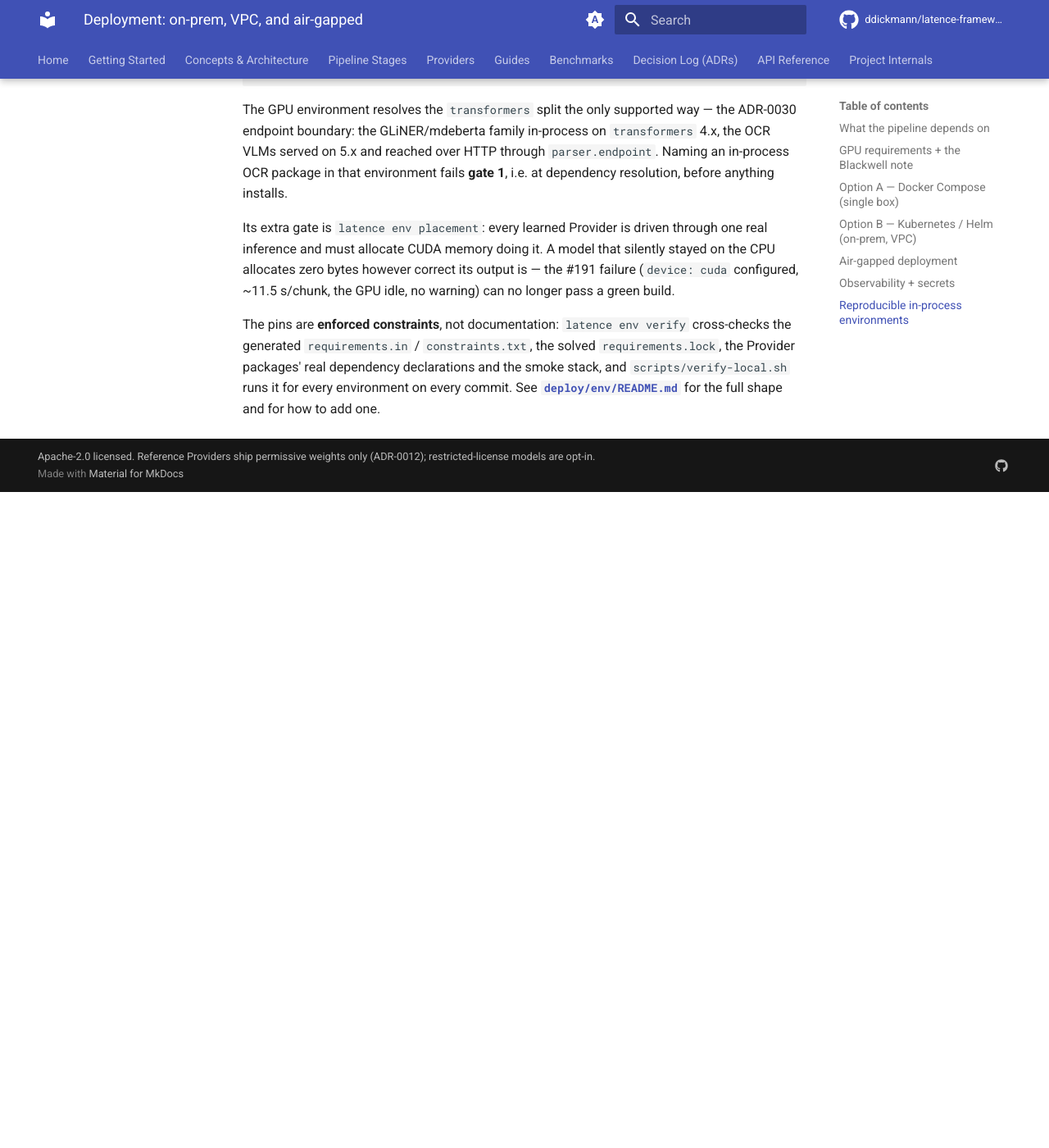
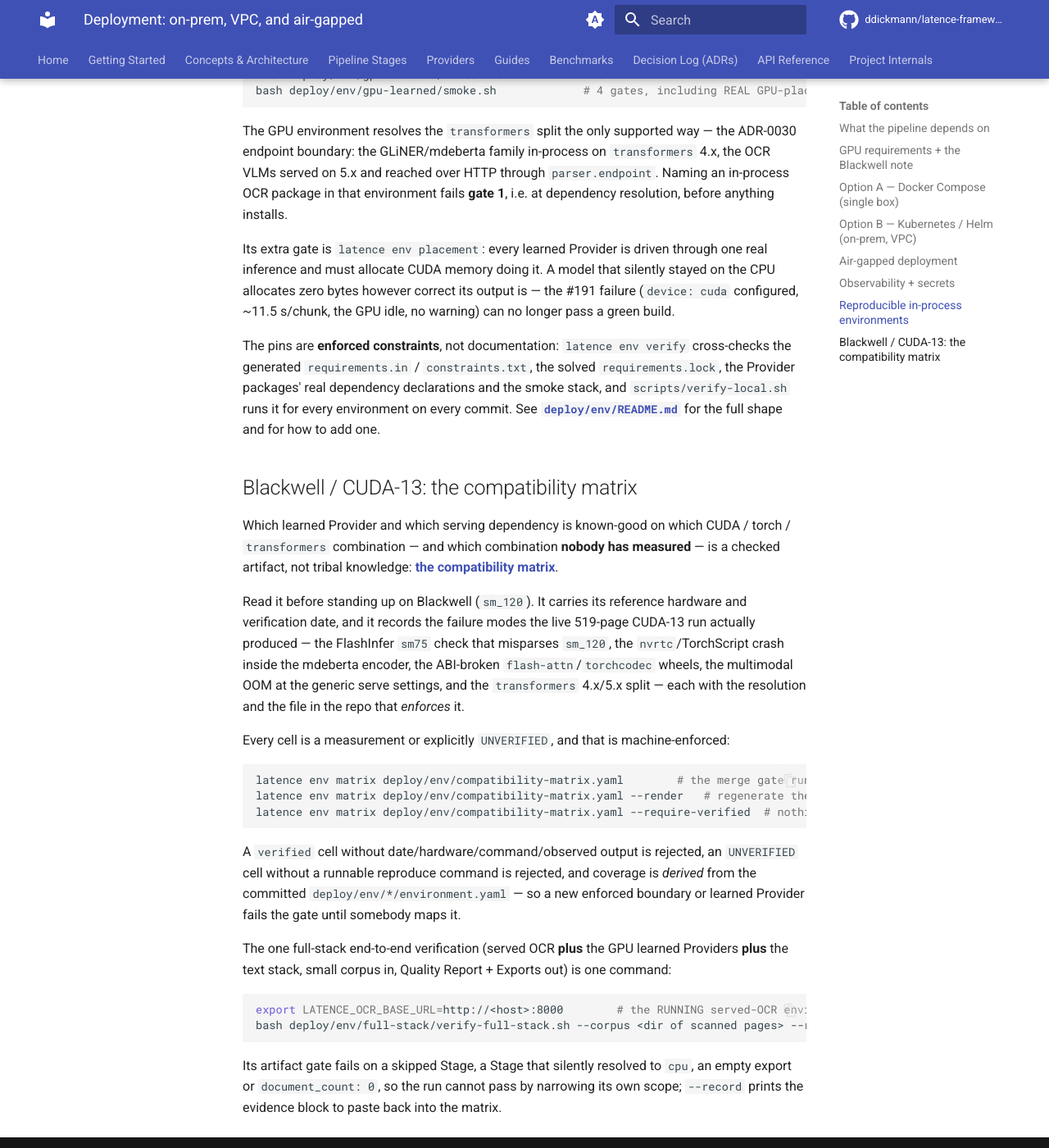
Before and after one commit to ddickmann/latence, an MkDocs documentation site: the page built from docs/deployment.md, in a window 1280 px wide and 1400 px high, scrolled down 5308 px. Shown: the whole window at 82% size. Built offline with MkDocs 1.6.1 and Material for MkDocs 9.7.7, drawn with Linux system fonts in a browser that asks for light colours; comment, search, counter and statistics services are not loaded; before the commit the page ends 5908 px from its top, so only the background shows below that; some of the changed text lies outside the part shown.

Commit message:
docs(compat): #199 publish the matrix with the deploy docs + wire it into the merge gate

````diff
--- a/docs/deployment.md
+++ b/docs/deployment.md
@@ -14,6 +14,7 @@ Contents:
 - [Air-gapped deployment](#air-gapped-deployment)
 - [Observability + secrets](#observability--secrets)
 - [Reproducible in-process environments](#reproducible-in-process-environments)
+- [Blackwell / CUDA-13: the compatibility matrix](#blackwell--cuda-13-the-compatibility-matrix)
 
 ## What the pipeline depends on
 
@@ -213,3 +214,41 @@ generated `requirements.in` / `constraints.txt`, the solved `requirements.lock`,
 packages' real dependency declarations and the smoke stack, and `scripts/verify-local.sh` runs it
 for every environment on every commit. See **[`deploy/env/README.md`](https://github.com/ddickmann/latence-framework/blob/main/deploy/env/README.md)**
 for the full shape and for how to add one.
+
+## Blackwell / CUDA-13: the compatibility matrix
+
+Which learned Provider and which serving dependency is known-good on which CUDA / torch /
+`transformers` combination — and which combination **nobody has measured** — is a checked artifact,
+not tribal knowledge: **[the compatibility matrix](compatibility-matrix.md)**.
+
+Read it before standing up on Blackwell (`sm_120`). It carries its reference hardware and
+verification date, and it records the failure modes the live 519-page CUDA-13 run actually produced
+— the FlashInfer `sm75` check that misparses `sm_120`, the `nvrtc`/TorchScript crash inside the
+mdeberta encoder, the ABI-broken `flash-attn`/`torchcodec` wheels, the multimodal OOM at the
+generic serve settings, and the `transformers` 4.x/5.x split — each with the resolution and the
+file in the repo that *enforces* it.
+
+Every cell is a measurement or explicitly `UNVERIFIED`, and that is machine-enforced:
+
+```bash
+latence env matrix deploy/env/compatibility-matrix.yaml        # the merge gate runs this
+latence env matrix deploy/env/compatibility-matrix.yaml --render   # regenerate the published page
+latence env matrix deploy/env/compatibility-matrix.yaml --require-verified  # nothing may be UNVERIFIED
+```
+
+A `verified` cell without date/hardware/command/observed output is rejected, an `UNVERIFIED` cell
+without a runnable reproduce command is rejected, and coverage is *derived* from the committed
+`deploy/env/*/environment.yaml` — so a new enforced boundary or learned Provider fails the gate
+until somebody maps it.
+
+The one full-stack end-to-end verification (served OCR **plus** the GPU learned Providers **plus**
+the text stack, small corpus in, Quality Report + Exports out) is one command:
+
+```bash
+export LATENCE_OCR_BASE_URL=http://<host>:8000        # the RUNNING served-OCR environment
+bash deploy/env/full-stack/verify-full-stack.sh --corpus <dir of scanned pages> --record
+```
+
+Its artifact gate fails on a skipped Stage, a Stage that silently resolved to `cpu`, an empty
+export or `document_count: 0`, so the run cannot pass by narrowing its own scope; `--record` prints
+the evidence block to paste back into the matrix.
--- a/mkdocs.yml
+++ b/mkdocs.yml
@@ -157,6 +157,7 @@ nav:
       - Tune a stack per device: tuning.md
       - Throughput envelopes (measured): perf-results.md
       - Serving LightOn-OCR with vLLM: serving-lighton-vllm.md
+      - Blackwell / CUDA-13 compatibility matrix: compatibility-matrix.md
       - Retrieval-engine input spec: RETRIEVAL-ENGINE-INPUT-SPEC.md
       - Iceberg-table Export (optional): iceberg-export.md
       - Retrieval-quality tooling (design): retrieval-tooling.md
````
Also changed, not shown: CHANGELOG.md (+37 -0 lines), docs/compatibility-matrix.md (+1 -1 lines), 4 other files.
